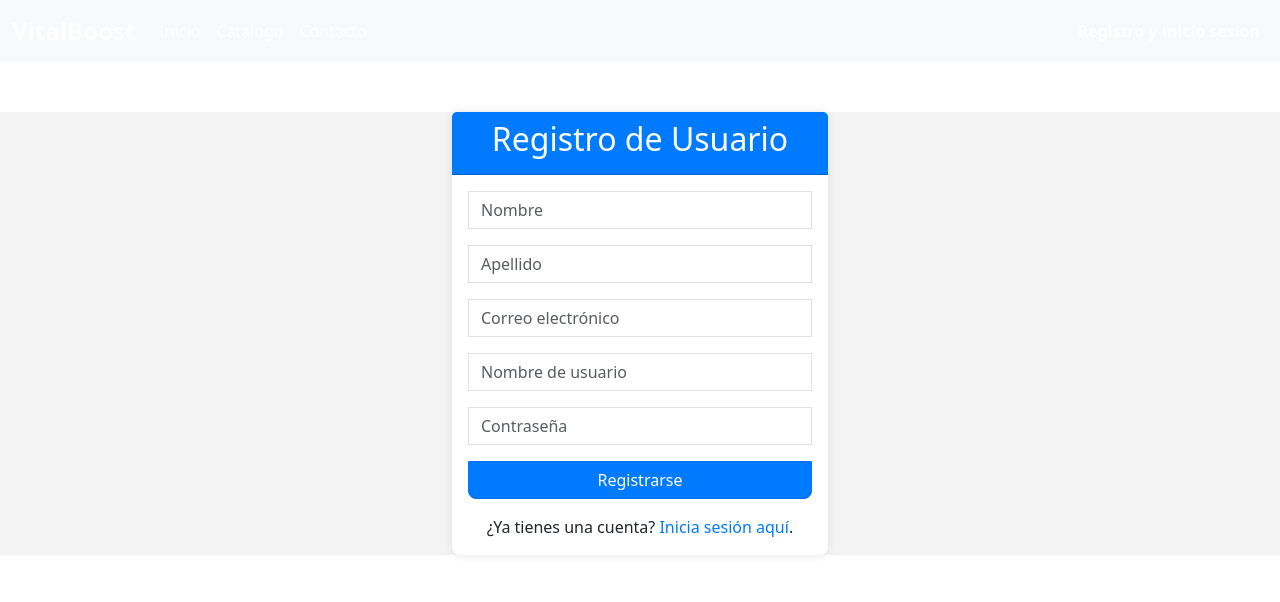
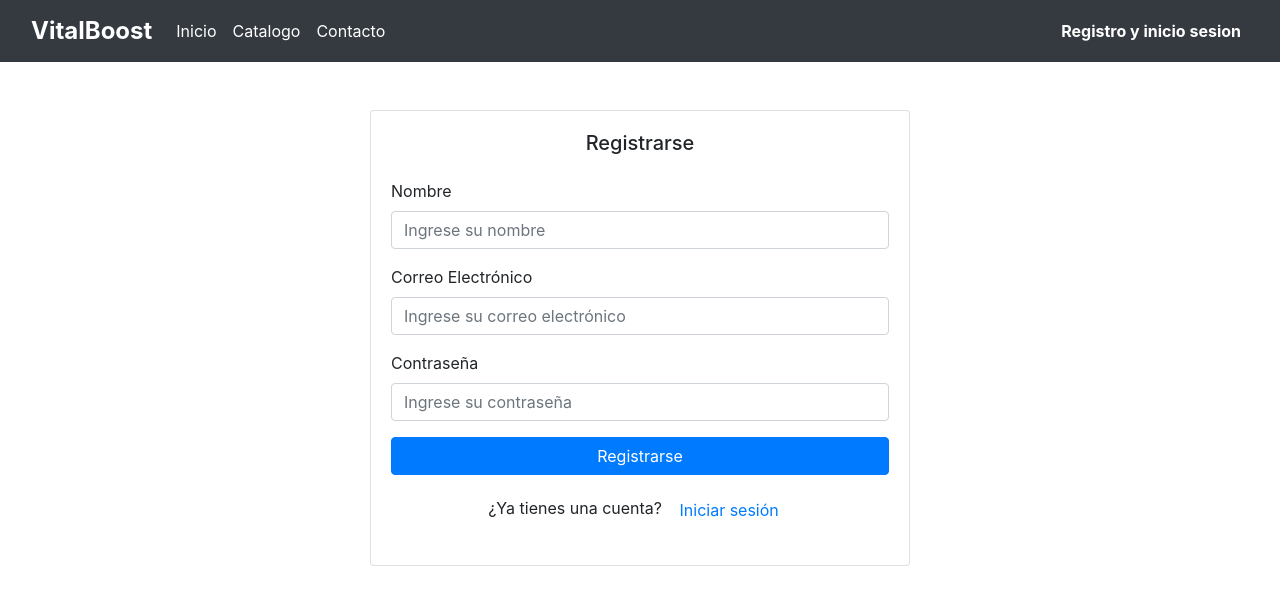
Before and after one commit to danielmoralesferrando/proyecto-ed-lm, an Angular app: page /registro in a window 1280 px wide. Shown: the top 602 px of the page. Built offline with nearby package versions, Linux system fonts and the light colour scheme.

Commit message:
registro

```diff
--- a/src/app/component/login/login.component.html
+++ b/src/app/component/login/login.component.html
@@ -4,8 +4,6 @@
   <meta charset="UTF-8">
   <meta name="viewport" content="width=device-width, initial-scale=1.0">
   <title>Iniciar Sesión</title>
-  <!-- Enlace a Bootstrap CSS -->
-  <link href="https://stackpath.bootstrapcdn.com/bootstrap/4.5.2/css/bootstrap.min.css" rel="stylesheet">
 </head>
 <body>
 
@@ -27,7 +25,7 @@
             <button type="submit" class="btn btn-primary btn-block">Iniciar Sesión</button>
           </form>
           <div class="text-center mt-3">
-            <p>¿No tienes una cuenta? <a href="registro.html" class="btn btn-link">Registrarse</a></p>
+            <p>¿No tienes una cuenta? <a routerLink="/registro" class="btn btn-link">Registrarse</a></p>
           </div>
         </div>
       </div>
--- a/src/app/component/registro/registro.component.html
+++ b/src/app/component/registro/registro.component.html
@@ -3,81 +3,38 @@
 <head>
   <meta charset="UTF-8">
   <meta name="viewport" content="width=device-width, initial-scale=1.0">
-    <title>Registro de Usuario</title>
-    <link href="https://cdn.jsdelivr.net/npm/bootstrap@5.3.0-alpha1/dist/css/bootstrap.min.css" rel="stylesheet">
-    <style>
-        body {
-            background-color: #f4f4f4;
-        }
-        .container {
-            max-width: 400px;
-            margin-top: 50px;
-        }
-        .card {
-            border: none;
-            border-radius: 8px;
-            box-shadow: 0 0 10px rgba(0, 0, 0, 0.1);
-        }
-        .card-header {
-            background-color: #007bff;
-            color: #fff;
-            border-radius: 8px 8px 0 0;
-        }
-        .register-form input[type="text"],
-        .register-form input[type="email"],
-        .register-form input[type="password"] {
-            border-radius: 0;
-        }
-        .register-form input[type="submit"] {
-            background-color: #007bff;
-            border-radius: 0 0 8px 8px;
-        }
-        .login-link {
-            text-align: center;
-        }
-        .login-link a {
-            color: #007bff;
-            text-decoration: none;
-        }
-        .login-link a:hover {
-            text-decoration: underline;
-        }
-    </style>
+  <title>Registro</title>
 </head>
 <body>
-    <div class="container">
+
+<div class="container mt-5">
+  <div class="row justify-content-center">
+    <div class="col-md-6">
       <div class="card">
-            <div class="card-header">
-                <h2 class="text-center">Registro de Usuario</h2>
+        <div class="card-body">
+          <h5 class="card-title text-center mb-4">Registrarse</h5>
+          <form>
+            <div class="form-group">
+              <label for="name">Nombre</label>
+              <input type="text" class="form-control" id="name" placeholder="Ingrese su nombre">
             </div>
-            <div class="card-body">
-                <form class="register-form">
-                    <div class="mb-3">
-                        <input type="text" class="form-control" id="nombre" placeholder="Nombre" required>
+            <div class="form-group">
+              <label for="email">Correo Electrónico</label>
+              <input type="email" class="form-control" id="email" placeholder="Ingrese su correo electrónico">
             </div>
-                    <div class="mb-3">
-                        <input type="text" class="form-control" id="apellido" placeholder="Apellido" required>
+            <div class="form-group">
+              <label for="password">Contraseña</label>
+              <input type="password" class="form-control" id="password" placeholder="Ingrese su contraseña">
             </div>
-                    <div class="mb-3">
-                        <input type="email" class="form-control" id="email" placeholder="Correo electrónico" required>
-                    </div>
-                    <div class="mb-3">
-                        <input type="text" class="form-control" id="username" placeholder="Nombre de usuario" required>
-                    </div>
-                    <div class="mb-3">
-                        <input type="password" class="form-control" id="password" placeholder="Contraseña" required>
-                    </div>
-                    <div class="d-grid">
-                        <input type="submit" class="btn btn-primary btn-block" value="Registrarse">
-                    </div>
+            <button type="submit" class="btn btn-primary btn-block">Registrarse</button>
           </form>
-                <div class="login-link mt-3">
-                    ¿Ya tienes una cuenta? <a href="login.component.html">Inicia sesión aquí</a>.
+          <div class="text-center mt-3">
+            <p>¿Ya tienes una cuenta? <a routerLink="/login" class="btn btn-link">Iniciar sesión</a></p>
           </div>
         </div>
       </div>
     </div>
-
-    <script src="https://cdn.jsdelivr.net/npm/bootstrap@5.3.0-alpha1/dist/js/bootstrap.bundle.min.js"></script>
+  </div>
+</div>
 </body>
 </html>
--- a/src/app/component/registro/registro.component.ts
+++ b/src/app/component/registro/registro.component.ts
@@ -1,9 +1,10 @@
 import { Component } from '@angular/core';
+import { RouterLink } from '@angular/router';
 
 @Component({
   selector: 'app-registro',
   standalone: true,
-  imports: [],
+  imports: [RouterLink],
   templateUrl: './registro.component.html',
   styleUrl: './registro.component.css'
 })
```
Lines whose indentation alone changed are shown as unchanged.
